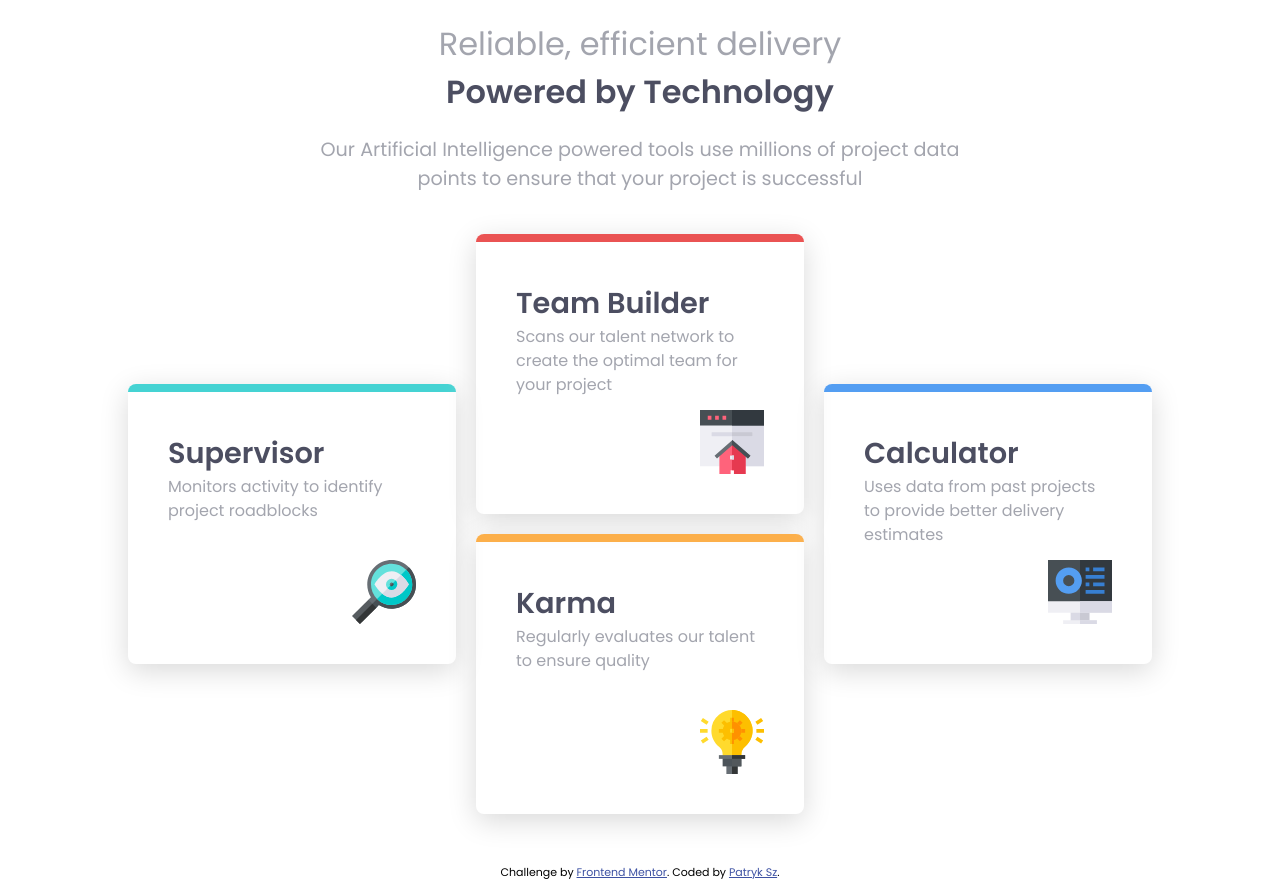
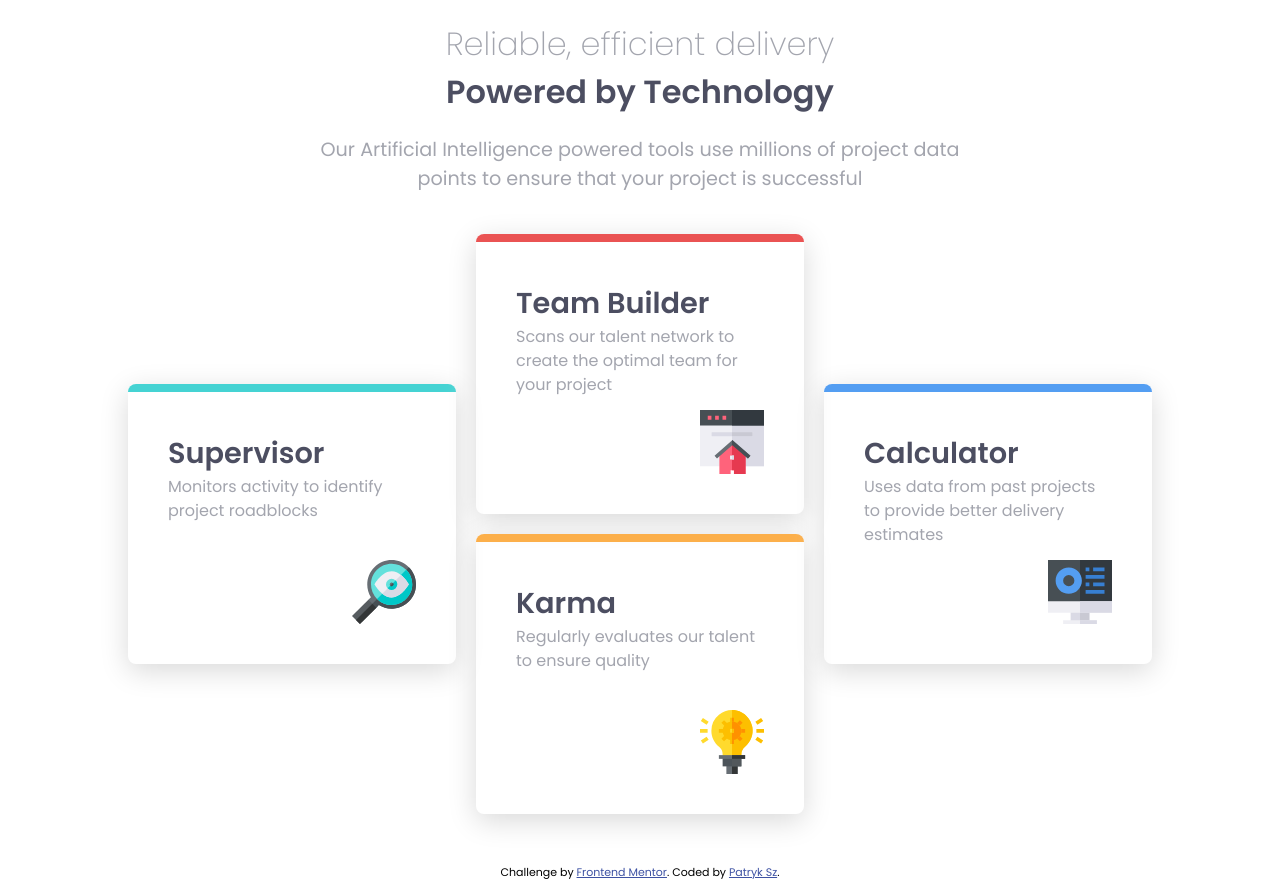
Before and after one commit to dedku/Four-card-feature-section-DailyNewbie_9, a plain HTML site: page index.html in a window 1280 px wide. Drawn offline with Linux system fonts and the light colour scheme.

Commit message:
quick fix

```diff
--- a/index.html
+++ b/index.html
@@ -13,7 +13,7 @@
   <main>
     <section>
       <div class="main-content">
-        <h1 class="title | text-center m-i-auto font-size-800 font-weight-400 text-gray-blue">Reliable, efficient
+        <h1 class="title | text-center m-i-auto font-size-800 font-weight-200 text-gray-blue">Reliable, efficient
           delivery
           <span class="font-weight-600 text-dark-blue">Powered by Technology</span>
         </h1>
```
